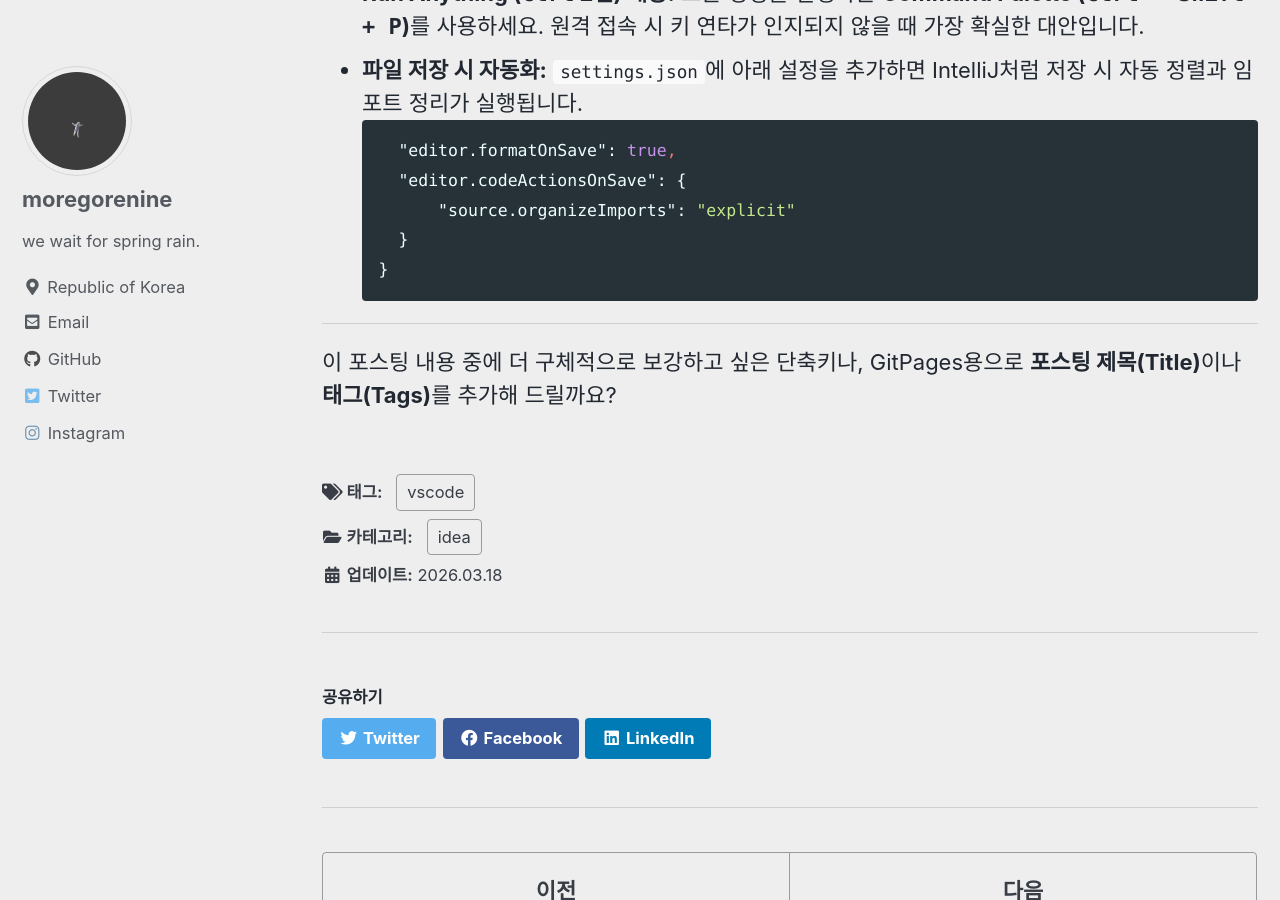
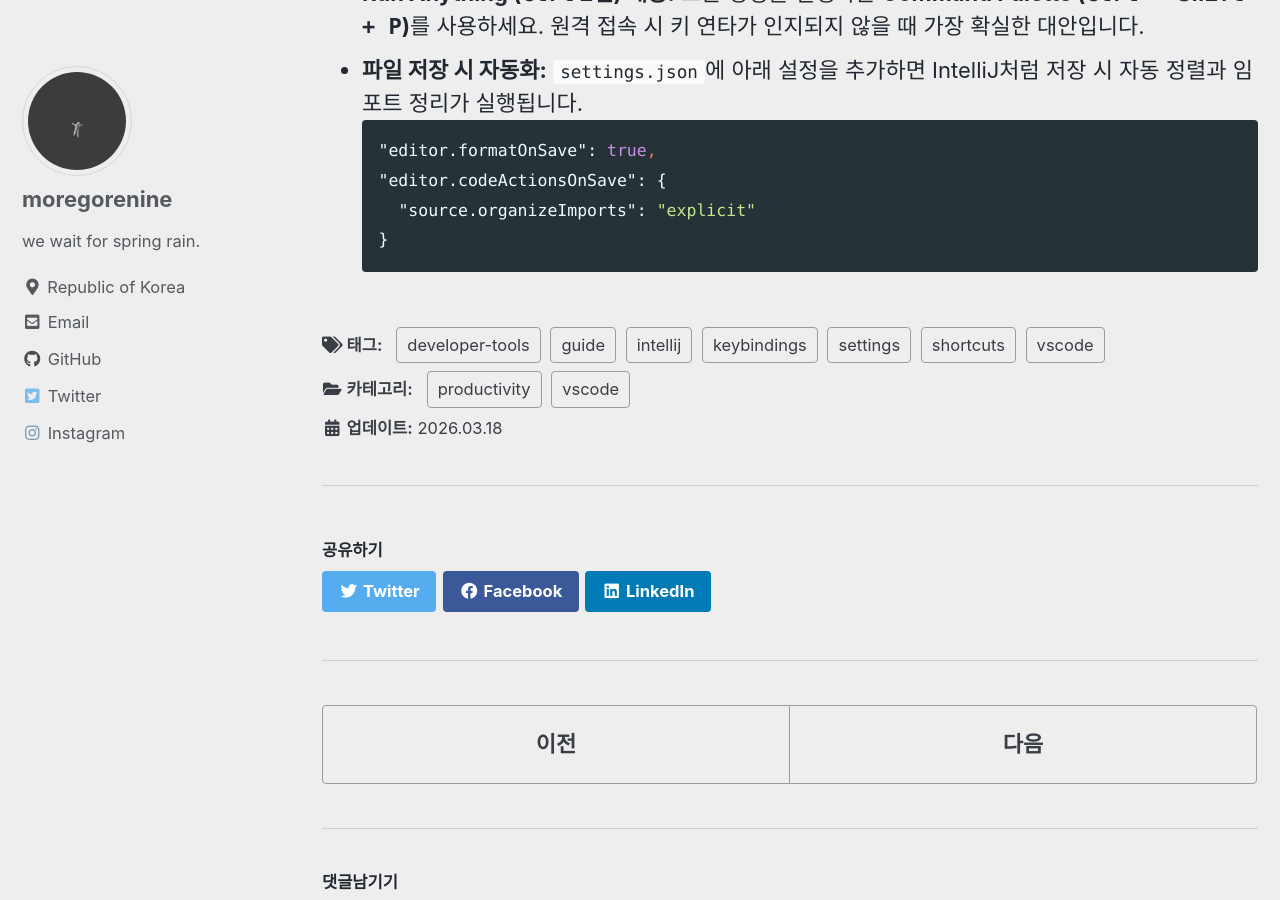
Before and after one commit to moregorenine/moregorenine.github.io, a Jekyll site: the page built from _posts/idea/2026-03-18-vscode-keymap.md, in a window 1280 px wide and 900 px high, scrolled down 1459 px. Built offline with Jekyll 4.4.1, drawn with Linux system fonts in a browser that asks for light colours; cached includes are drawn as plain includes; comment, search, counter and statistics services are not loaded.

Commit message:
Enhance vscode keymap guide with additional tags and improved formatting

````diff
--- a/_posts/idea/2026-03-18-vscode-keymap.md
+++ b/_posts/idea/2026-03-18-vscode-keymap.md
@@ -2,9 +2,16 @@
 title: "vscode 단축키 및 설정"
 excerpt: "vscode 단축키 및 설정"
 categories:
-  - idea
+  - vscode
+  - productivity
 tags:
   - vscode
+  - keybindings
+  - shortcuts
+  - intellij
+  - settings
+  - developer-tools
+  - guide
 last_modified_at: 2026-03-18T00:00:00+09:00
 toc: true
 toc_sticky: true
@@ -16,40 +23,35 @@ IntelliJ의 강력한 기능을 VS Code에서 그대로 재현하기 위한 단
 
 ### 1. 코드 편집 및 선택 (Editing)
 
-| 기능 | IntelliJ | **VS Code (Win/Linux)** | **VS Code (macOS)** |
-| :--- | :--- | :--- | :--- |
-| **선택 영역 확장** | `Ctrl + W` | `Shift + Alt + →` | `Ctrl + Shift + Cmd + →` |
-| **줄 복제 (Duplicate)** | `Ctrl + D` | `Shift + Alt + ↓` | `Shift + Opt + ↓` |
-| **한 줄 삭제** | `Ctrl + Y` | `Ctrl + Shift + K` | `Cmd + Shift + K` |
-| **줄 위/아래 이동** | `Ctrl + Shift + ↑/↓` | `Alt + ↑/↓` | `Opt + ↑/↓` |
-| **멀티 커서 (다음 일치)** | `Alt + J` | `Ctrl + D` | `Cmd + D` |
+| 기능                      | IntelliJ             | **VS Code (Win/Linux)** | **VS Code (macOS)**      |
+| :------------------------ | :------------------- | :---------------------- | :----------------------- |
+| **선택 영역 확장**        | `Ctrl + W`           | `Shift + Alt + →`       | `Ctrl + Shift + Cmd + →` |
+| **줄 복제 (Duplicate)**   | `Ctrl + D`           | `Shift + Alt + ↓`       | `Shift + Opt + ↓`        |
+| **한 줄 삭제**            | `Ctrl + Y`           | `Ctrl + Shift + K`      | `Cmd + Shift + K`        |
+| **줄 위/아래 이동**       | `Ctrl + Shift + ↑/↓` | `Alt + ↑/↓`             | `Opt + ↑/↓`              |
+| **멀티 커서 (다음 일치)** | `Alt + J`            | `Ctrl + D`              | `Cmd + D`                |
 
 ### 2. 코드 정리 및 탐색 (Navigation & Refactor)
 
-| 기능 | IntelliJ | **VS Code (Win/Linux)** | **VS Code (macOS)** |
-| :--- | :--- | :--- | :--- |
-| **코드 자동 정렬** | `Ctrl + Alt + L` | `Shift + Alt + F` | `Shift + Opt + F` |
-| **임포트 최적화** | `Ctrl + Alt + O` | `Shift + Alt + O` | `Shift + Opt + O` |
-| **선언부로 이동** | `F4` 또는 `F12` | `F12` | `F12` |
-| **최근 파일 목록** | `Ctrl + E` | `Ctrl + Tab` | `Ctrl + Tab` |
-| **탭 좌/우 이동** | `Alt + ←/→` | `Ctrl + PgUp/PgDn` | `Cmd + Opt + ←/→` |
+| 기능               | IntelliJ         | **VS Code (Win/Linux)** | **VS Code (macOS)** |
+| :----------------- | :--------------- | :---------------------- | :------------------ |
+| **코드 자동 정렬** | `Ctrl + Alt + L` | `Shift + Alt + F`       | `Shift + Opt + F`   |
+| **임포트 최적화**  | `Ctrl + Alt + O` | `Shift + Alt + O`       | `Shift + Opt + O`   |
+| **선언부로 이동**  | `F4` 또는 `F12`  | `F12`                   | `F12`               |
+| **최근 파일 목록** | `Ctrl + E`       | `Ctrl + Tab`            | `Ctrl + Tab`        |
+| **탭 좌/우 이동**  | `Alt + ←/→`      | `Ctrl + PgUp/PgDn`      | `Cmd + Opt + ←/→`   |
 
 ### 3. 전문가를 위한 고급 팁
 
-* **Search Everywhere (`Shift` 2번) 대응:**
-    VS Code에서는 **`Ctrl + P`** 하나로 통합되어 있습니다. 입력창에 `@`를 치면 심볼 검색, `:`를 치면 라인 이동이 가능합니다.
-* **Run Anything (`Ctrl` 2번) 대응:**
-    모든 명령을 실행하는 **Command Palette (`Ctrl + Shift + P`)**를 사용하세요. 원격 접속 시 키 연타가 인지되지 않을 때 가장 확실한 대안입니다.
-* **파일 저장 시 자동화:**
-    `settings.json`에 아래 설정을 추가하면 IntelliJ처럼 저장 시 자동 정렬과 임포트 정리가 실행됩니다.
-    ```json
-    "editor.formatOnSave": true,
-    "editor.codeActionsOnSave": {
-        "source.organizeImports": "explicit"
-    }
-}
-```
-
----
-
-이 포스팅 내용 중에 더 구체적으로 보강하고 싶은 단축키나, GitPages용으로 **포스팅 제목(Title)**이나 **태그(Tags)**를 추가해 드릴까요?
+- **Search Everywhere (`Shift` 2번) 대응:**
+  VS Code에서는 **`Ctrl + P`** 하나로 통합되어 있습니다. 입력창에 `@`를 치면 심볼 검색, `:`를 치면 라인 이동이 가능합니다.
+- **Run Anything (`Ctrl` 2번) 대응:**
+  모든 명령을 실행하는 **Command Palette (`Ctrl + Shift + P`)**를 사용하세요. 원격 접속 시 키 연타가 인지되지 않을 때 가장 확실한 대안입니다.
+- **파일 저장 시 자동화:**
+  `settings.json`에 아래 설정을 추가하면 IntelliJ처럼 저장 시 자동 정렬과 임포트 정리가 실행됩니다.
+  ```json
+  "editor.formatOnSave": true,
+  "editor.codeActionsOnSave": {
+    "source.organizeImports": "explicit"
+  }
+  ```
````
